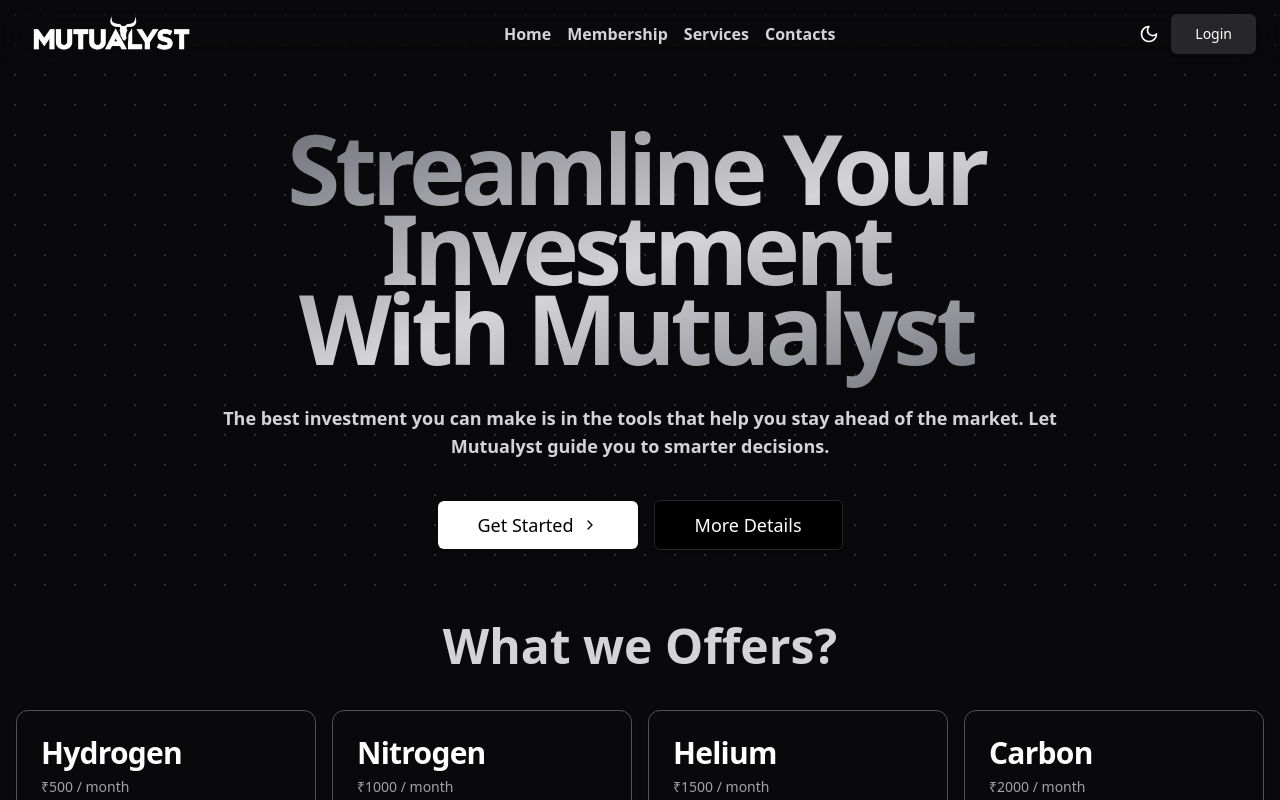
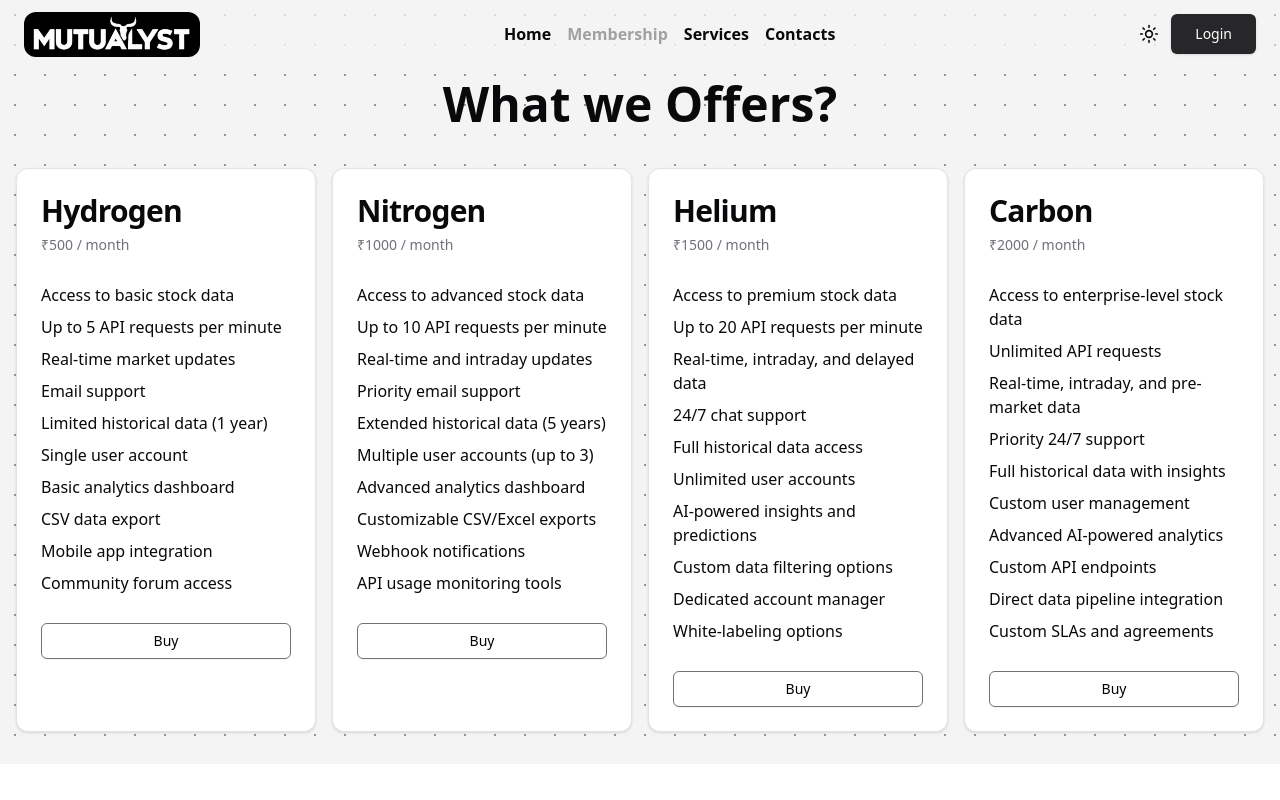
Before and after one commit to adnan-2313/mutualyst, a React (Vite) app: page /plans in a window 1280 px wide. Shown: the top 800 px of the page. Built offline with nearby package versions, Linux system fonts and the light colour scheme.

Commit message:
add error page mobileNav

```diff
--- a/package.json
+++ b/package.json
@@ -17,6 +17,7 @@
     "lucide-react": "^0.469.0",
     "react": "^18.3.1",
     "react-dom": "^18.3.1",
+    "react-router-dom": "^7.1.1",
     "tailwind-merge": "^2.6.0",
     "tailwindcss-animate": "^1.0.7"
   },
--- a/src/App.css
+++ b/src/App.css
@@ -5,7 +5,7 @@
 
 .dark {
   --bg-color: #09090b;
-  --dot-color: #302e2e;
+  --dot-color: #3f3b3b;
 }
 
 .background-dark {
@@ -13,3 +13,6 @@
   background-image: radial-gradient(var(--dot-color) 1px, transparent 1px);
   background-size: 30px 30px;
 }
+.active {
+  color: #a1a1a1;
+}
--- a/src/App.jsx
+++ b/src/App.jsx
@@ -1,10 +1,33 @@
+import { createBrowserRouter, RouterProvider } from "react-router-dom";
 import "./App.css";
 import LayoutPage from "./Layout/LayoutPage";
+import Landing from "./pages/Landing";
+import PlansPage from "./pages/PlansPage";
+import ErrorPage from "./pages/ErrorPage";
 
+const router = createBrowserRouter([
+  {
+    element: <LayoutPage />,
+    children: [
+      {
+        path: "/",
+        element: <Landing />,
+      },
+      {
+        path: "/plans",
+        element: <PlansPage />,
+      },
+    ],
+  },
+  {
+    element: <ErrorPage />,
+    path: "/*",
+  },
+]);
 const App = () => {
   return (
     <>
-      <LayoutPage />
+      <RouterProvider router={router} />
     </>
   );
 };
--- a/src/Layout/LayoutPage.jsx
+++ b/src/Layout/LayoutPage.jsx
@@ -1,21 +1,20 @@
+import { Outlet } from "react-router-dom";
 import Header from "../components/Header";
-import Landing from "../pages/Landing";
 import { useEffect, useState } from "react";
 const LayoutPage = () => {
-  const [theme, setTheme] = useState("dark");
+  const [theme, setTheme] = useState(
+    () => localStorage.getItem("theme") || "light"
+  );
 
   useEffect(() => {
-    if (theme === "dark") {
-      document.documentElement.classList.add("dark");
-    } else {
-      document.documentElement.classList.remove("dark");
-    }
+    document.documentElement.classList.toggle("dark", theme === "dark");
+    localStorage.setItem("theme", theme);
   }, [theme]);
   return (
     <>
       <div className="background-dark transition-all duration-300">
         <Header theme={theme} setTheme={setTheme} />
-        <Landing />
+        <Outlet />
       </div>
     </>
   );
--- a/src/components/Header.jsx
+++ b/src/components/Header.jsx
@@ -1,26 +1,34 @@
+import { navItems } from "@/utils/constant";
+import { Button } from "./ui/button";
+import { MenuIcon, MoonIcon, SunIcon, X } from "lucide-react";
+import { NavLink } from "react-router-dom";
 import { useState } from "react";
-import { Button } from "./ui/button";
-import { Switch } from "./ui/switch";
-import { MoonIcon, SunIcon } from "lucide-react";
-const navItems = ["Home", "Membership", "Services", "Contacts"];
+
 const Header = ({ theme, setTheme }) => {
+  const [isOpen, setIsOpen] = useState(false);
+
   const handleThemeSwitch = () => {
-    setTheme(theme === "dark" ? "light" : "dark");
+    setTheme((prevTheme) => (prevTheme === "light" ? "dark" : "light"));
   };
 
   return (
+    <>
       <header className="">
         <div className="w-full px-6  flex max-w-[90rem]  fixed top-0 py-3 mx-auto  backdrop-blur-xl   justify-between">
-        <img src="/Logo2.png" alt="" className="w-36 sm:w-44 dark:bg-transparent  bg-black px-2 py-1 rounded-xl" />
+          <img
+            src="/Logo2.png"
+            alt=""
+            className="w-36 sm:w-44 dark:bg-transparent  bg-black px-2 py-1 rounded-xl"
+          />
           <nav className="hidden md:flex font-semibold  justify-center items-center gap-4">
             <ul className="flex items-center gap-4 text-md justify-between">
-            {navItems.map((items, index) => {
+              {navItems.map((items) => {
                 return (
                   <li
-                  key={index}
-                  className="cursor-pointer text-zinc-950 hover:text-zinc-700  dark:text-zinc-300 dark:hover:text-zinc-100"
+                    key={items.id}
+                    className="cursor-pointer hover:text-zinc-800 text-zinc-950 transition-all duration-300  dark:text-zinc-800 dark:hover:text-zinc-400"
                   >
-                  {items}
+                    <NavLink to={items.link}>{items.title}</NavLink>
                   </li>
                 );
               })}
@@ -33,14 +41,42 @@ const Header = ({ theme, setTheme }) => {
               }`}
               onClick={handleThemeSwitch}
             >
-            {theme === "dark" ? <MoonIcon size={"20px"} /> : <SunIcon size={"20px"} />}
+              {theme === "dark" ? (
+                <MoonIcon size={"20px"} />
+              ) : (
+                <SunIcon size={"20px"} />
+              )}
             </button>
-          <Button variant="default" className="sm:px-6 bg-zinc-800 hover:bg-zinc-700 sm:py-5 text-white">
+            <Button
+              variant="default"
+              className="sm:px-6 bg-zinc-800 hover:bg-zinc-700 sm:py-5 text-white"
+            >
               Login
             </Button>
+            <button
+              className={` lg:hidden `}
+              onClick={() => setIsOpen(!isOpen)}
+            >
+              <MenuIcon />
+            </button>
           </div>
         </div>
       </header>
+      <nav
+        className={`z-50 left-0 w-full h-screen top-0 fixed ${
+          isOpen ? "w-full" : "w-0"
+        } right-16  shadow-lg lg:hidden bg-white  dark:bg-zinc-950  overflow-hidden transition-all duration-300 `}
+      >
+        <div className="">
+          <div className="flex justify-between px-4 pt-2 pb-10 border-b  bg-black border-zinc-800 ">
+            <img src="/Logo2.png" alt="" className="w-44 mr-36 " />
+            <button className="text-white" onClick={() => setIsOpen(false)}>
+              <X/>
+            </button>
+          </div>
+        </div>
+      </nav>
+    </>
   );
 };
 
--- /dev/null
+++ b/src/pages/ErrorPage.jsx
@@ -0,0 +1,22 @@
+import { Button } from "@/components/ui/button";
+import { FlagIcon, FlagOffIcon } from "lucide-react";
+import { NavLink } from "react-router-dom";
+
+const ErrorPage = () => {
+  return (
+    <section className="flex gap-2 sm:gap-3 justify-center text-3xl sm:text-5xl font-bold  text-center text-black dark:text-white flex-col items-center mt-52">
+      <div className="">
+        <FlagOffIcon className="" size="10rem" />
+      </div>
+      Oops Your at wrong Page
+      <p className="text-zinc-500 font-light text- text-3xl">
+        we are working with this page
+      </p>
+      <Button>
+        <NavLink to="/">Go Back To Home</NavLink>
+      </Button>
+    </section>
+  );
+};
+
+export default ErrorPage;
--- a/src/pages/Landing.jsx
+++ b/src/pages/Landing.jsx
@@ -1,19 +1,11 @@
 import { Button } from "@/components/ui/button";
-import {
-  Card,
-  CardContent,
-  CardDescription,
-  CardFooter,
-  CardHeader,
-  CardTitle,
-} from "@/components/ui/card";
-import { plansList } from "@/utils/constant";
+
 import { ChevronRight } from "lucide-react";
 
 const Landing = () => {
   return (
     <section>
-      <main className="flex flex-col justify-center items-center pt-32 ">
+      <main className="flex flex-col justify-center items-center pt-32 pb-20 ">
         <h1 className="gradient-title leading-[40px]  md:leading-[80px] text-5xl sm:text-6xl md:text-[6rem] items-center justify-center text-center font-extrabold">
           Streamline Your
           <br />
@@ -25,55 +17,16 @@ const Landing = () => {
           The best investment you can make is in the tools that help you stay
           ahead of the market. Let Mutualyst guide you to smarter decisions.
         </p>
-        <div className="mt-4 sm:mt-10 flex gap-4 items-center">
-          <Button variant="secondary" className="border  dark:border-none bg-white text-black md:px-10 py-4 md:py-6 md:text-lg">
+        <div className="mt-4 sm:mt-10 flex sm:gap-4 gap-2 items-center max-sm:flex-col">
+          <Button variant="secondary" className="border border-zinc-800  dark:border-none bg-white text-black hover:text-white px-10 py-5 sm:py-6 md:text-lg">
             Get Started <ChevronRight />{" "}
           </Button>
-          <Button className="bg-black hover:bg-zinc-900 hover:text-white text-white  border-zinc-800 border md:px-10 py-4 md:py-6 md:text-lg">
+          <Button className="bg-black hover:bg-zinc-900 hover:text-white text-white  border-zinc-800 border px-12 py-5 md:py-6 md:text-lg">
             More Details
           </Button>
         </div>
       </main>
-      <div className="w-full bg-zinc-200 bg-opacity-50 dark:bg-zinc-950 p-4 mt-14">
-        <div className="flex flex-col">
-          <h2 className="text-4xl sm:text-5xl text-zinc-950 dark:text-zinc-300 mx-auto font-extrabold">
-            What we Offers?
-          </h2>
-          <div className="flex flex-wrap justify-center gap-4 mt-10">
-            {plansList.map((item) => {
-              return (
-                <Card
-                  className="dark:bg-zinc-950 w-[300px]  dark:text-white dark:border-zinc-600"
-                  key={item.id}
-                >
-                  <CardHeader>
-                    <CardTitle className="text-3xl">{item.title}</CardTitle>
-                    <CardDescription>
-                      &#8377;{item.price} / month
-                    </CardDescription>
-                  </CardHeader>
-                  <CardContent>
-                    <ul className="">
-                      {item.features.map((feat) => {
-                        return (
-                          <li className="py-1 max-sm:text-sm" key={feat}>
-                            {feat}
-                          </li>
-                        );
-                      })}
-                    </ul>
-                  </CardContent>
-                  <CardFooter>
-                    <Button variant="outline" className="w-full dark:border-zinc-300 border-zinc-500 text-black dark:text-white">
-                      Buy
-                    </Button>
-                  </CardFooter>
-                </Card>
-              );
-            })}
-          </div>
-        </div>
-      </div>
+
     </section>
   );
 };
--- /dev/null
+++ b/src/pages/PlansPage.jsx
@@ -0,0 +1,55 @@
+import { Button } from "@/components/ui/button";
+import {
+  Card,
+  CardContent,
+  CardDescription,
+  CardFooter,
+  CardHeader,
+  CardTitle,
+} from "@/components/ui/card";
+import { plansList } from "@/utils/constant";
+const PlansPage = () => {
+  return (
+    <div className="flex flex-col pt-20 pb-8">
+      <h2 className="text-4xl sm:text-5xl text-zinc-950 dark:text-zinc-300 mx-auto font-extrabold">
+        What we Offers?
+      </h2>
+      <div className="flex flex-wrap justify-center gap-4 mt-10">
+        {plansList.map((item) => {
+          return (
+            <Card
+              className="dark:bg-zinc-950 w-[300px]  dark:text-white dark:border-zinc-600"
+              key={item.id}
+            >
+              <CardHeader>
+                <CardTitle className="text-3xl">{item.title}</CardTitle>
+                <CardDescription>&#8377;{item.price} / month</CardDescription>
+              </CardHeader>
+              <CardContent>
+                <ul className="">
+                  {item.features.map((feat) => {
+                    return (
+                      <li className="py-1 max-sm:text-sm" key={feat}>
+                        {feat}
+                      </li>
+                    );
+                  })}
+                </ul>
+              </CardContent>
+              <CardFooter>
+                <Button
+                  variant="outline"
+                  className="w-full dark:border-zinc-300 border-zinc-500 text-black dark:text-white"
+                >
+                  Buy
+                </Button>
+              </CardFooter>
+            </Card>
+          );
+        })}
+      </div>
+    </div>
+  );
+};
+
+export default PlansPage;
--- a/src/utils/constant.js
+++ b/src/utils/constant.js
@@ -68,3 +68,27 @@ export const plansList = [
     ],
   },
 ];
+
+
+export const navItems = [
+  {
+    id: 1,
+    title: "Home",
+    link: "/",
+  },
+  {
+    id: 2,
+    title: "Membership",
+    link: "/plans",
+  },
+  {
+    id: 3,
+    title: "Services",
+    link: "/services",
+  },
+  {
+    id: 4,
+    title: "Contacts",
+    link: "/contacts",
+  },
+];
```
Also changed, not shown: src/index.css (line endings or trailing spaces), 1 other file (tests, documents, lock files or other folders). Lines whose indentation alone changed are shown as unchanged.
